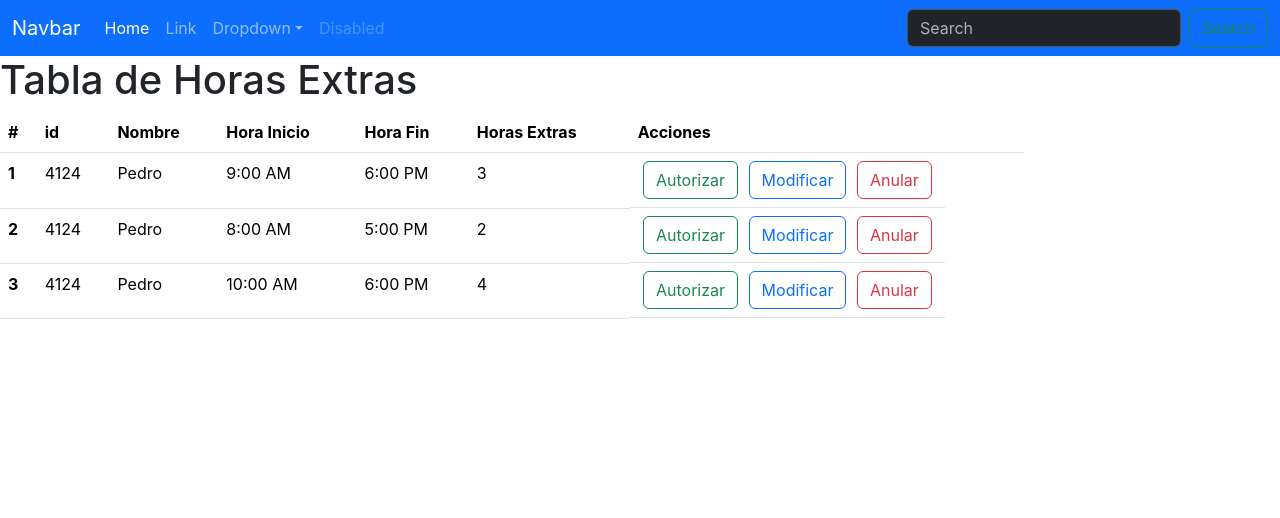
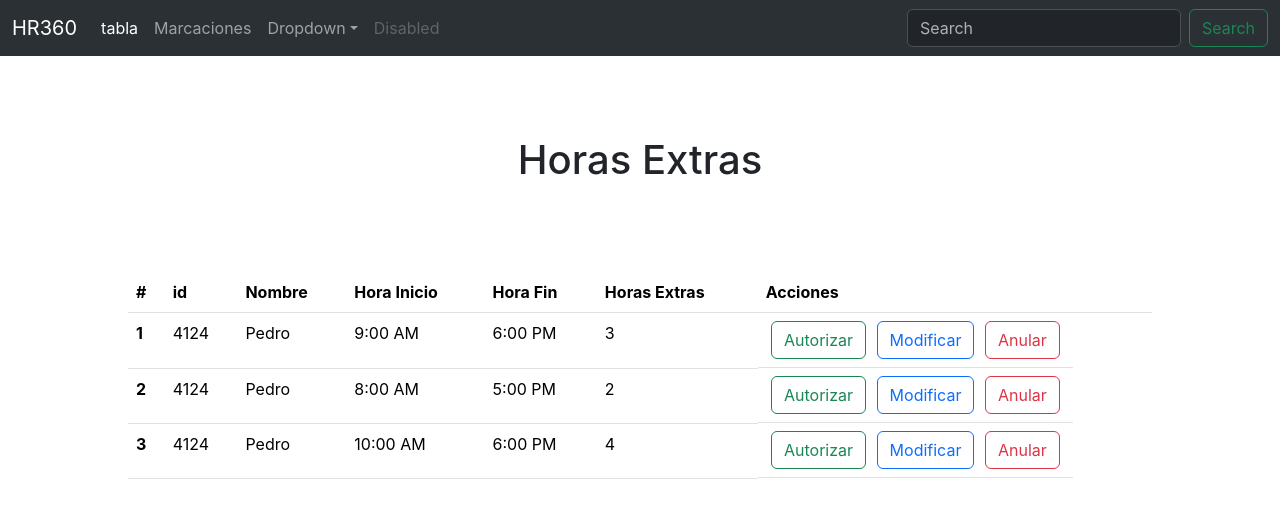
Before and after one commit to WilliamFlo1231/pfIngenieriadeSoftware, a React (Create React App) app: page /HorasExtra in a window 1280 px wide. Shown: the top 518 px of the page. Built offline with nearby package versions, Linux system fonts and the light colour scheme; the HTML template or start-up script is replaced by a standard one.

Commit message:
se añade react router para enlazado de paginas, se añaden paginas de Landing, Marcaciones y HorasExtra

```diff
--- a/package.json
+++ b/package.json
@@ -9,7 +9,8 @@
     "react": "^18.2.0",
     "react-dom": "^18.2.0",
     "react-scripts": "5.0.1",
-    "web-vitals": "^2.1.4"
+    "web-vitals": "^2.1.4",
+    "react-router-dom": "^6.2.1"
   },
   "scripts": {
     "start": "react-scripts start",
--- a/src/App.css
+++ b/src/App.css
@@ -1,12 +1,18 @@
 .contenedorPadre{
-
-    justify-content: center;
-    align-items: center;
-    width: 100%;
+  display: flex;
+  flex-direction: column;
+  align-items: center;
 }
 
 .contenedorHijo{
   width: 80%;
+}
+
+.titulo{
+  font-size: 2rem;
+  font-weight: bold;
+  text-align: center;
+  padding: 5rem;
 }
 
 .opcionesBTN{
--- a/src/App.js
+++ b/src/App.js
@@ -1,15 +1,22 @@
 import './App.css';
-import NavbarComponent from './components/NavbarComponent';
-import TableComponent from './components/TableComponent';
+import { BrowserRouter as Router, Routes, Route } from 'react-router-dom';
+import Landing from './pages/Landing';
+import HorasExtra from './pages/HorasExtra';
+import Marcaciones from './pages/Marcaciones';
 
 function App() {
   return (
     <div className="App">
-      <header className="App-header">
-      </header>
-        <NavbarComponent/>
-        <TableComponent />
+
+        <Router>
+          <Routes>
+            <Route path="/" element={<Landing/>} />
+            <Route path="/HorasExtra" element={<HorasExtra/>} />
+            <Route path="/Marcaciones" element={<Marcaciones/>} />
+          </Routes>
+        </Router>
     </div>
+
   );
 }
 
--- a/src/components/NavbarComponent.js
+++ b/src/components/NavbarComponent.js
@@ -1,20 +1,21 @@
 import React from "react";
+import { Link, BrowserRouter } from "react-router-dom";
 
 const NavbarComponent = () => {
   return (
-    <nav class="navbar navbar-expand-lg bg-primary" data-bs-theme="dark">
+    <nav class="navbar navbar-expand-lg bg-body-tertiary" data-bs-theme="dark">
       <div class="container-fluid">
-        <a class="navbar-brand" href="#">Navbar</a>
+        <Link class="navbar-brand" to={"/"}>HR360</Link>
         <button class="navbar-toggler" type="button" data-bs-toggle="collapse" data-bs-target="#navbarSupportedContent" aria-controls="navbarSupportedContent" aria-expanded="false" aria-label="Toggle navigation">
           <span class="navbar-toggler-icon"></span>
         </button>
         <div class="collapse navbar-collapse" id="navbarSupportedContent">
           <ul class="navbar-nav me-auto mb-2 mb-lg-0">
             <li class="nav-item">
-              <a class="nav-link active" aria-current="page" href="#">Home</a>
+              <Link class="nav-link active" aria-current="page" to="/HorasExtra">tabla</Link >
             </li>
             <li class="nav-item">
-              <a class="nav-link" href="#">Link</a>
+              <Link class="nav-link" to={"/Marcaciones"}>Marcaciones</Link>
             </li>
             <li class="nav-item dropdown">
               <a class="nav-link dropdown-toggle" href="#" role="button" data-bs-toggle="dropdown" aria-expanded="false">
@@ -23,7 +24,7 @@ const NavbarComponent = () => {
               <ul class="dropdown-menu">
                 <li><a class="dropdown-item" href="#">Action</a></li>
                 <li><a class="dropdown-item" href="#">Another action</a></li>
-                <li><hr class="dropdown-divider"/></li>
+                <li><hr class="dropdown-divider" /></li>
                 <li><a class="dropdown-item" href="#">Something else here</a></li>
               </ul>
             </li>
@@ -32,8 +33,8 @@ const NavbarComponent = () => {
             </li>
           </ul>
           <form class="d-flex" role="search">
-            <input class="form-control me-2" type="search" placeholder="Search" aria-label="Search"/>
-              <button class="btn btn-outline-success" type="submit">Search</button>
+            <input class="form-control me-2" type="search" placeholder="Search" aria-label="Search" />
+            <button class="btn btn-outline-success" type="submit">Search</button>
           </form>
         </div>
       </div>
--- a/src/components/TableComponent.js
+++ b/src/components/TableComponent.js
@@ -3,7 +3,6 @@ import React from 'react';
 const TableComponent = () => {
   return (
     <div class="contenedorPadre">
-      <h1>Tabla de Horas Extras</h1>
       <div class="contenedorHijo">
         <table className="table">
           <thead>
--- /dev/null
+++ b/src/pages/HorasExtra.js
@@ -0,0 +1,17 @@
+import React from 'react'
+import TableComponent from '../components/TableComponent'
+import NavbarComponent from '../components/NavbarComponent'
+
+const HorasExtra = () => {
+  return (
+    <div>
+      <NavbarComponent/>
+      <div className="titulo">
+        <h1>Horas Extras</h1>
+      </div>
+      <TableComponent/>
+    </div>
+  )
+}
+
+export default HorasExtra
--- /dev/null
+++ b/src/pages/Landing.js
@@ -0,0 +1,14 @@
+import React from "react";
+import NavbarComponent from "../components/NavbarComponent";
+
+const Landing = () => {
+  return (
+    <div>
+      <NavbarComponent/>
+      <h1>HR360</h1>
+      <p>HR360 es una plataforma que te permite gestionar las horas extras de tus empleados.</p>
+    </div>
+  );
+};
+
+export default Landing;
--- /dev/null
+++ b/src/pages/Marcaciones.js
@@ -0,0 +1,17 @@
+import React from 'react'
+import NavbarComponent from '../components/NavbarComponent'
+import TableComponent from '../components/TableComponent'
+
+const Marcaciones = () => {
+  return (
+    <div>
+      <NavbarComponent/>
+      <div className="titulo">
+        <h1>Marcaciones</h1>
+      </div>
+      <TableComponent/>
+    </div>
+  )
+}
+
+export default Marcaciones
```
Also changed, not shown: 1 other file (tests, documents, lock files or other folders).
